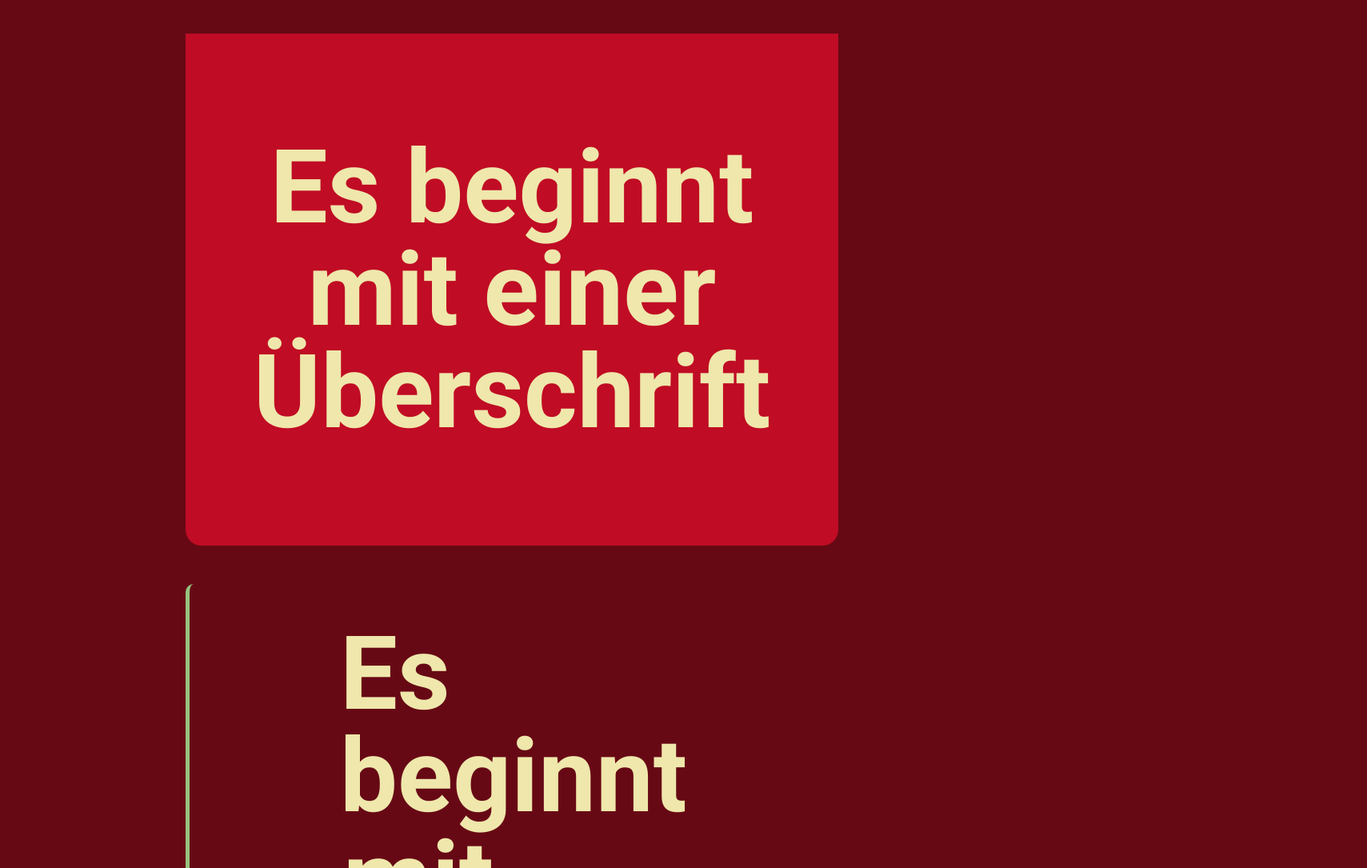
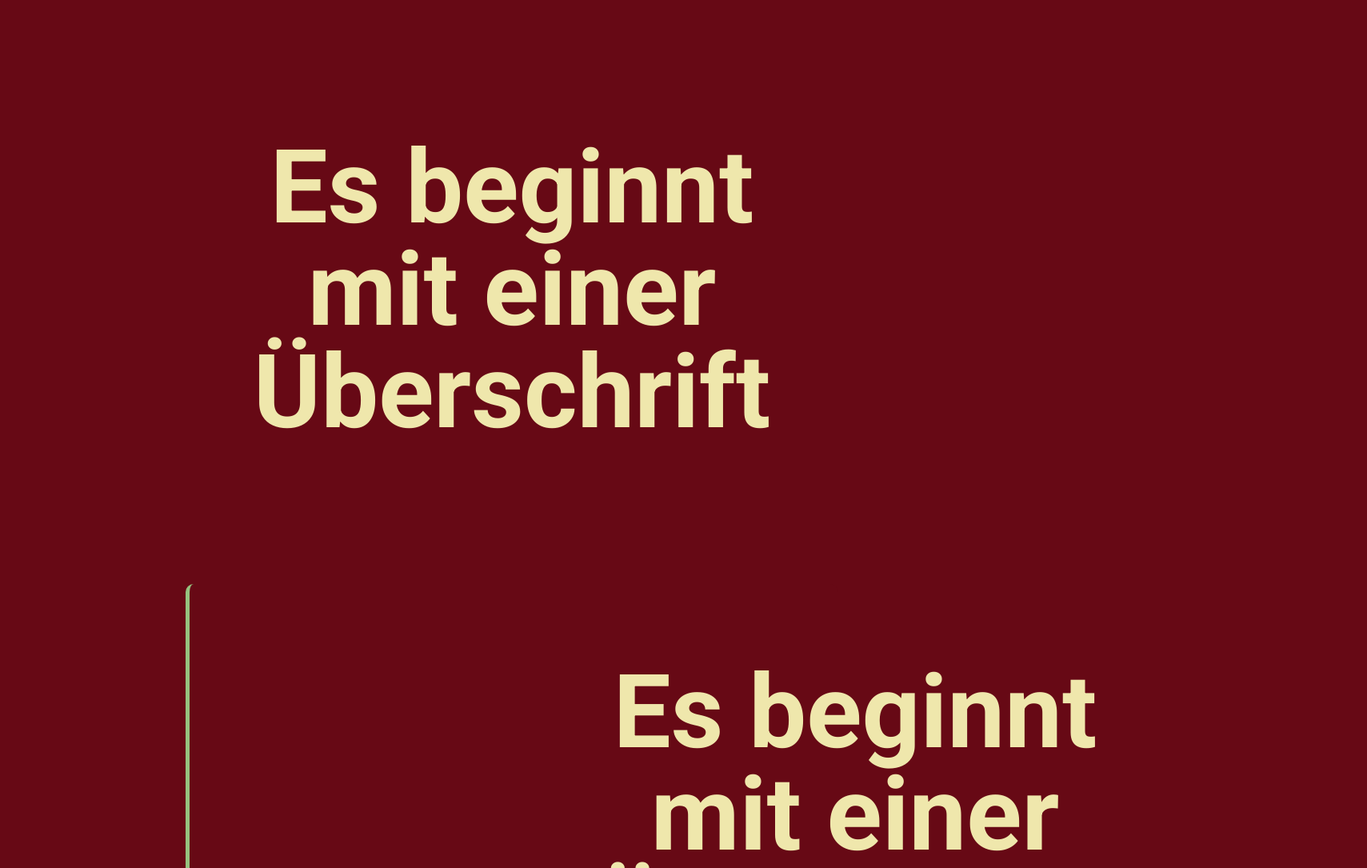
Before and after one commit to Grafikmartin/story, a React (Vite) app: page / in a window 1280 px wide. Shown: the part 60-1145 px from the top of the page at 80% size, 1709 px wide, since content can reach past the window. Built offline with nearby package versions, Linux system fonts and the light colour scheme; the HTML template or start-up script is replaced by a standard one.

Commit message:
Roten Hintergrund entfernt und Animation verbessert: Schrift kommt jetzt von außerhalb des Bildschirms

```diff
--- a/src/components/AnimatedTitle.css
+++ b/src/components/AnimatedTitle.css
@@ -5,6 +5,8 @@
   justify-content: center;
   min-height: 60vh;
   overflow: hidden;
+  width: 100vw;
+  position: relative;
 }
 
 .title-line {
@@ -15,26 +17,26 @@
   line-height: 1;
   margin: 0;
   opacity: 0;
-  transform: translateX(-100vw);
+  transform: translateX(-120vw);
   animation: slideInFromLeft 0.8s ease-out forwards;
 }
 
 .title-line.line-2 {
   animation-delay: 0.5s;
-  transform: translateX(100vw);
+  transform: translateX(120vw);
   animation-name: slideInFromRight;
 }
 
 .title-line.line-3 {
   animation-delay: 1s;
-  transform: translateX(-100vw);
+  transform: translateX(-120vw);
   animation-name: slideInFromLeft;
 }
 
 @keyframes slideInFromLeft {
   0% {
     opacity: 0;
-    transform: translateX(-100vw);
+    transform: translateX(-120vw);
   }
   100% {
     opacity: 1;
@@ -45,7 +47,7 @@
 @keyframes slideInFromRight {
   0% {
     opacity: 0;
-    transform: translateX(100vw);
+    transform: translateX(120vw);
   }
   100% {
     opacity: 1;
--- a/src/components/MainContent.css
+++ b/src/components/MainContent.css
@@ -4,12 +4,11 @@
 }
 
 .hero-section {
-  background: var(--light-red);
+  background: transparent;
   color: var(--light-green);
   padding: 0;
   text-align: center;
   margin-bottom: 3rem;
-  border-radius: 0 0 20px 20px;
   display: flex;
   align-items: center;
   justify-content: center;
```
